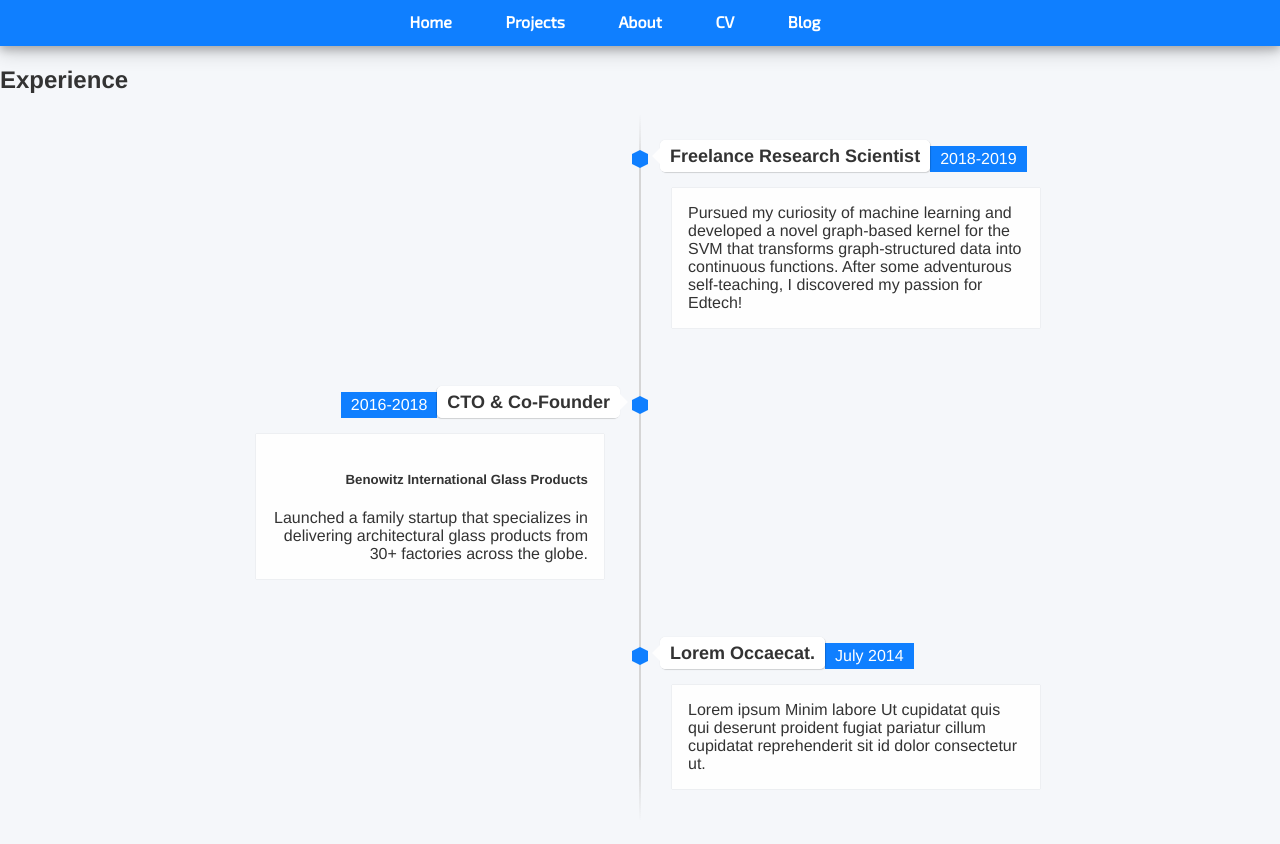
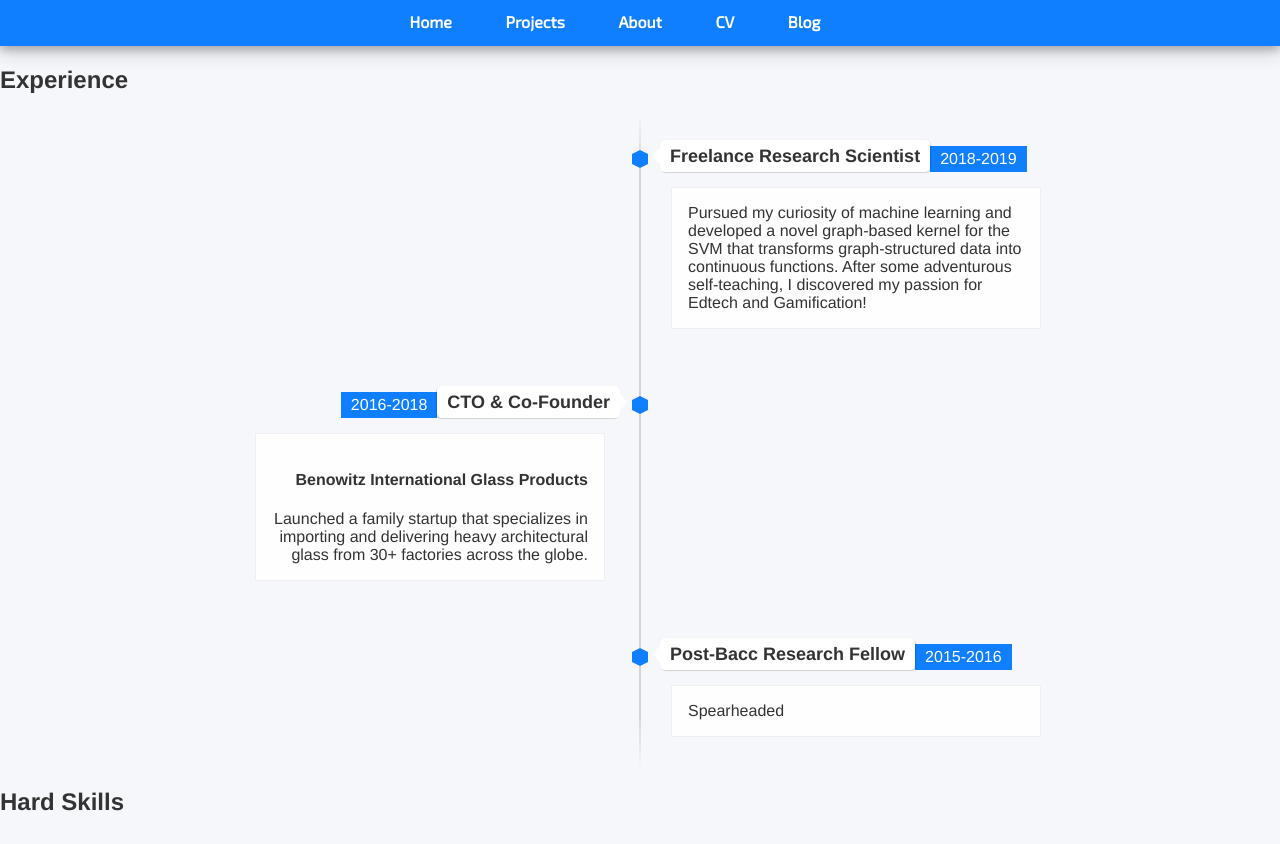
Before and after one commit to mayabenowitz/mayabenowitz.github.io, a Jekyll site: the page built from index.html, in a window 1280 px wide and 900 px high, scrolled down 848 px, cut to the strip 56-900 px from the top of the window. Built offline with Jekyll 4.4.1, drawn with Linux system fonts in a browser that asks for light colours; nearby versions of some CDN libraries.

Commit message:
Update index.html

```diff
--- a/index.html
+++ b/index.html
@@ -17,7 +17,7 @@
         <span class="time-wrapper"><span class="time">2018-2019</span></span>
       </div>
       <div class="desc">Pursued my curiosity of machine learning and developed a novel graph-based kernel for the SVM that transforms graph-structured data into continuous functions.
-      After some adventurous self-teaching, I discovered my passion for Edtech!
+      After some adventurous self-teaching, I discovered my passion for Edtech and Gamification!
       </div>
     </div>
   </li>
@@ -30,8 +30,8 @@
         <span class="flag">CTO & Co-Founder</span>
         <span class="time-wrapper"><span class="time">2016-2018</span></span>
       </div>
-      <div class="desc"><h5>Benowitz International Glass Products</h5>
-      Launched a family startup that specializes in delivering architectural glass products from 30+ factories across the globe.
+      <div class="desc"><h4>Benowitz International Glass Products</h4>
+      Launched a family startup that specializes in importing and delivering heavy architectural glass from 30+ factories across the globe.
       </div>
     </div>
   </li>
@@ -41,10 +41,10 @@
     <div class="direction-r">
       <div class="flag-wrapper">
         <span class="hexa"></span>
-        <span class="flag">Lorem Occaecat.</span>
-        <span class="time-wrapper"><span class="time">July 2014</span></span>
+        <span class="flag">Post-Bacc Research Fellow</span>
+        <span class="time-wrapper"><span class="time">2015-2016</span></span>
       </div>
-      <div class="desc">Lorem ipsum Minim labore Ut cupidatat quis qui deserunt proident fugiat pariatur cillum cupidatat reprehenderit sit id dolor consectetur ut.</div>
+      <div class="desc">Spearheaded</div>
     </div>
   </li>
 </ul>
```
